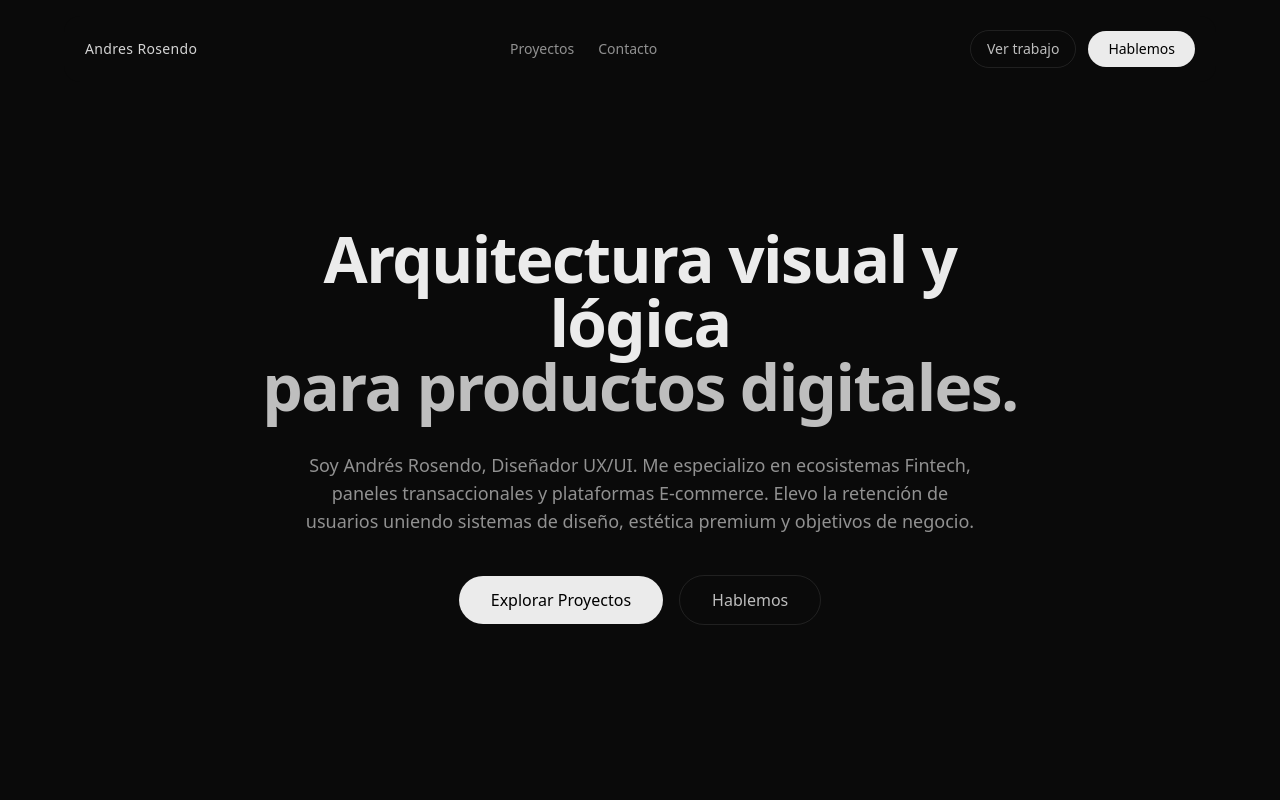
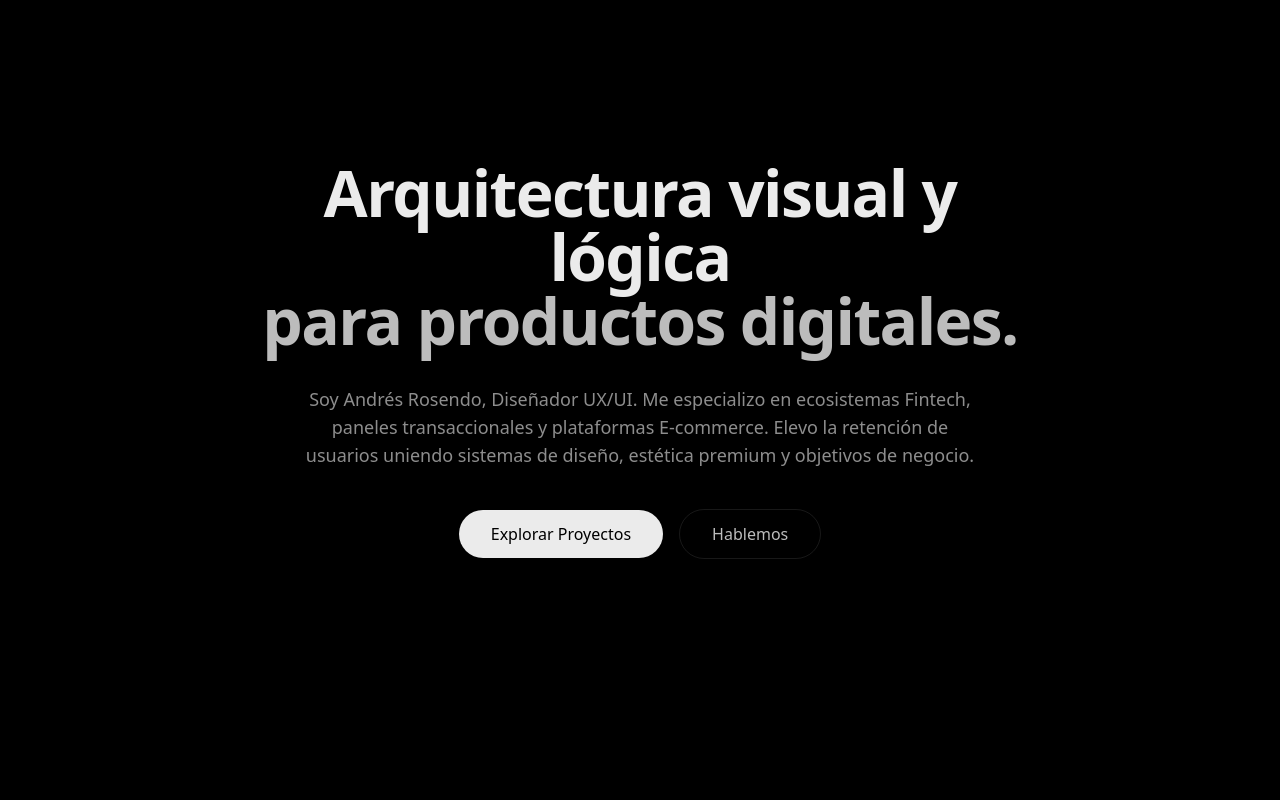
Before and after one commit to rosendojoseandres-dev/rosendodesign, a Next.js app: page / in a window 1280 px wide. Shown: the top 800 px of the page. Built offline with nearby package versions, Linux system fonts and the light colour scheme.

Commit message:
style: deepen black, remove navbar, unify single page layout

```diff
--- a/src/app/globals.css
+++ b/src/app/globals.css
@@ -24,15 +24,9 @@ html {
 
 body {
   @apply antialiased;
-  background: #0a0a0a;
+  background: #000000;
   color: var(--soft-white);
   overflow-x: hidden;
-}
-
-/* Separadores invisibles — solo mantienen el posicionamiento relativo */
-.sep-bottom,
-.sep-top {
-  position: relative;
 }
 
 .container-max {
--- a/src/app/page.tsx
+++ b/src/app/page.tsx
@@ -1,4 +1,3 @@
-import Navbar from "@/components/Navbar";
 import Hero from "@/components/Hero";
 import ProjectsSection from "@/components/ProjectsSection";
 import Footer from "@/components/Footer";
@@ -6,8 +5,7 @@ import { projects } from "@/content/projects";
 
 export default function HomePage() {
   return (
-    <main className="relative min-h-screen overflow-hidden">
-      <Navbar />
+    <main className="relative min-h-screen overflow-hidden bg-black">
       <Hero />
       <ProjectsSection projects={projects} />
       <Footer />
--- a/src/components/Footer.tsx
+++ b/src/components/Footer.tsx
@@ -19,7 +19,7 @@ const socials = [
 
 export default function Footer() {
   return (
-    <footer id="contacto" className="sep-top relative border-t border-white/5 bg-[#0a0a0a] py-16 sm:py-20 md:py-24">
+    <footer id="contacto" className="relative py-16 sm:py-20 md:py-24">
       <div className="container-max">
         <Reveal>
           <div className="grid gap-10 md:grid-cols-2 md:items-center md:gap-12">
--- a/src/components/Hero.tsx
+++ b/src/components/Hero.tsx
@@ -4,7 +4,7 @@ import { motion } from "framer-motion";
 
 export default function Hero() {
   return (
-    <section id="top" className="sep-bottom relative overflow-hidden bg-[#0a0a0a]">
+    <section id="top" className="relative overflow-hidden">
       <div className="container-max relative flex min-h-[90vh] flex-col items-center justify-center py-20 text-center sm:py-24 md:py-28 lg:py-32">
         <div className="relative z-10 flex max-w-[800px] flex-col items-center pt-6 sm:pt-10 lg:pt-0">
           <motion.h1
--- a/src/components/ProjectModal.tsx
+++ b/src/components/ProjectModal.tsx
@@ -65,7 +65,7 @@ export default function ProjectModal({
                 ×
               </span>
             </button>
-            <div className="relative border-b border-white/10 p-4 bg-[#0d0d0d] sm:p-6">
+            <div className="relative border-b border-white/10 p-4 bg-[#050505] sm:p-6">
               <div className="flex flex-col gap-4 pr-14 sm:flex-row sm:items-start sm:justify-between sm:pr-16">
                 <div className="relative">
                   <h3 className="mt-2 text-xl font-semibold tracking-[-0.03em] md:text-2xl">
--- a/src/components/ProjectsSection.tsx
+++ b/src/components/ProjectsSection.tsx
@@ -18,7 +18,7 @@ function ProjectCard({
       type="button"
       onClick={() => onOpen(project)}
       aria-label={`Abrir ${project.title}`}
-      className="group relative flex h-full w-full flex-col overflow-hidden rounded-3xl border border-white/10 bg-[#0d0d0d] p-6 text-left transition-colors duration-300 hover:border-white/20 hover:bg-[#121212] sm:p-8"
+      className="group relative flex h-full w-full flex-col overflow-hidden rounded-3xl border border-white/10 bg-[#050505] p-6 text-left transition-colors duration-300 hover:border-white/20 hover:bg-[#080808] sm:p-8"
       whileHover={{ y: -4 }}
       transition={{ duration: 0.25, ease: [0.2, 0.8, 0.2, 1] }}
     >
```
